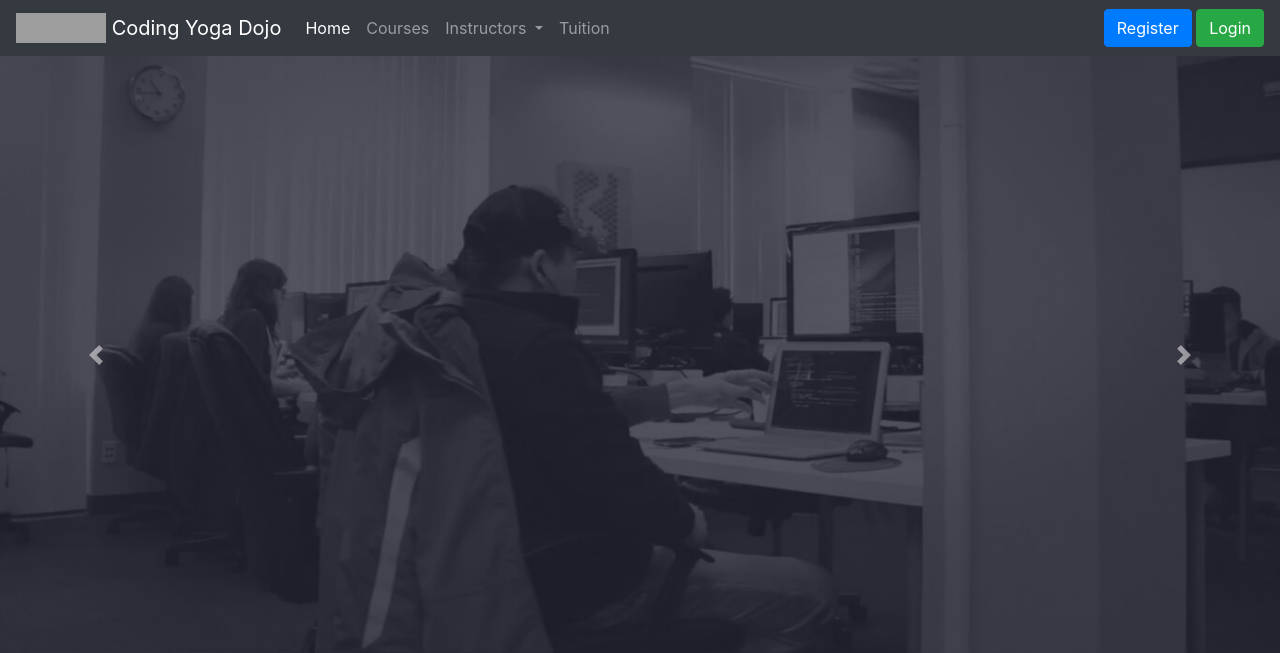
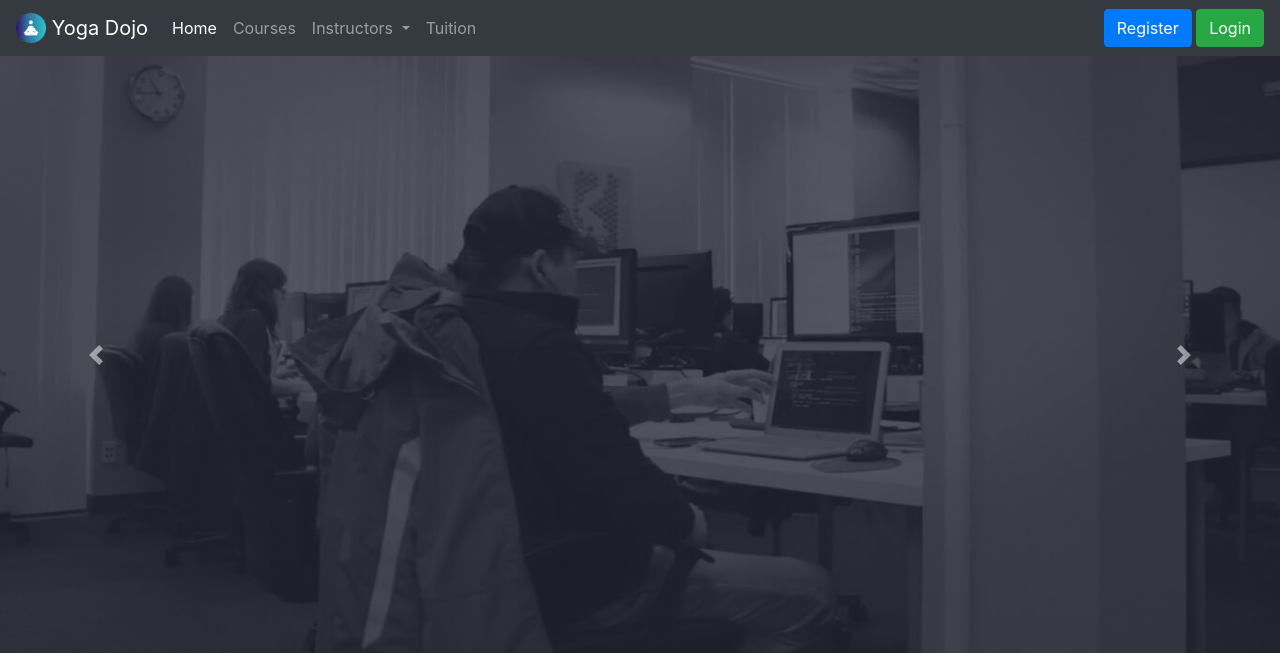
Before and after one commit to lewisyl/yoga_course, a Django app: page /home/ in a window 1280 px wide. Shown: the top 653 px of the page. Run offline with Django 3.2, Linux system fonts and the light colour scheme; some libraries are stand-ins or nearby versions; grey boxes are pictures that could not be loaded.

Commit message:
Fixed emacs issue

```diff
--- a/apps/home/templates/home/index.html
+++ b/apps/home/templates/home/index.html
@@ -11,17 +11,20 @@
   <link rel="stylesheet" href="https://stackpath.bootstrapcdn.com/bootstrap/4.3.1/css/bootstrap.min.css"
     integrity="sha384-ggOyR0iXCbMQv3Xipma34MD+dH/1fQ784/j6cY/iJTQUOhcWr7x9JvoRxT2MZw1T" crossorigin="anonymous">
   <link rel="stylesheet" href="{% static 'home/css/style.css' %}">
-  <title>Dojo Yoga</title>
+  <title>Yoga Dojo</title>
+  <link rel="icon" type="image/png" href="{% static 'home/images/tab_icon.png' %}">
+  <link rel="mask-icon" type="image/png" href="{% static 'home/images/tab_icon.png' %}">
   <script src="https://code.jquery.com/jquery-3.4.1.min.js"></script>
-  <script src="https://stackpath.bootstrapcdn.com/bootstrap/4.3.1/js/bootstrap.min.js" integrity="sha384-JjSmVgyd0p3pXB1rRibZUAYoIIy6OrQ6VrjIEaFf/nJGzIxFDsf4x0xIM+B07jRM" crossorigin="anonymous"></script>
+  <script src="https://stackpath.bootstrapcdn.com/bootstrap/4.3.1/js/bootstrap.min.js"
+    integrity="sha384-JjSmVgyd0p3pXB1rRibZUAYoIIy6OrQ6VrjIEaFf/nJGzIxFDsf4x0xIM+B07jRM"
+    crossorigin="anonymous"></script>
 </head>
 
 <body>
   <nav class="navbar navbar-expand-lg navbar-dark bg-dark">
     <a class="navbar-brand" href="/home/">
-      <img src="https://cutecdn.codingdojo.com/images/global/coding_dojo_logo_white_new.png" width="90" height="30"
-        class="d-inline-block align-top" alt="">
-      Coding Yoga Dojo
+      <img src="{% static 'home/images/tab_icon.png' %}" width="30" height="30" class="d-inline-block align-top" alt="">
+      Yoga Dojo
     </a>
 
     <div class="collapse navbar-collapse" id="navbarSupportedContent">
```
Also changed, not shown: apps/home/static/home/images/tab_icon.png (added).
